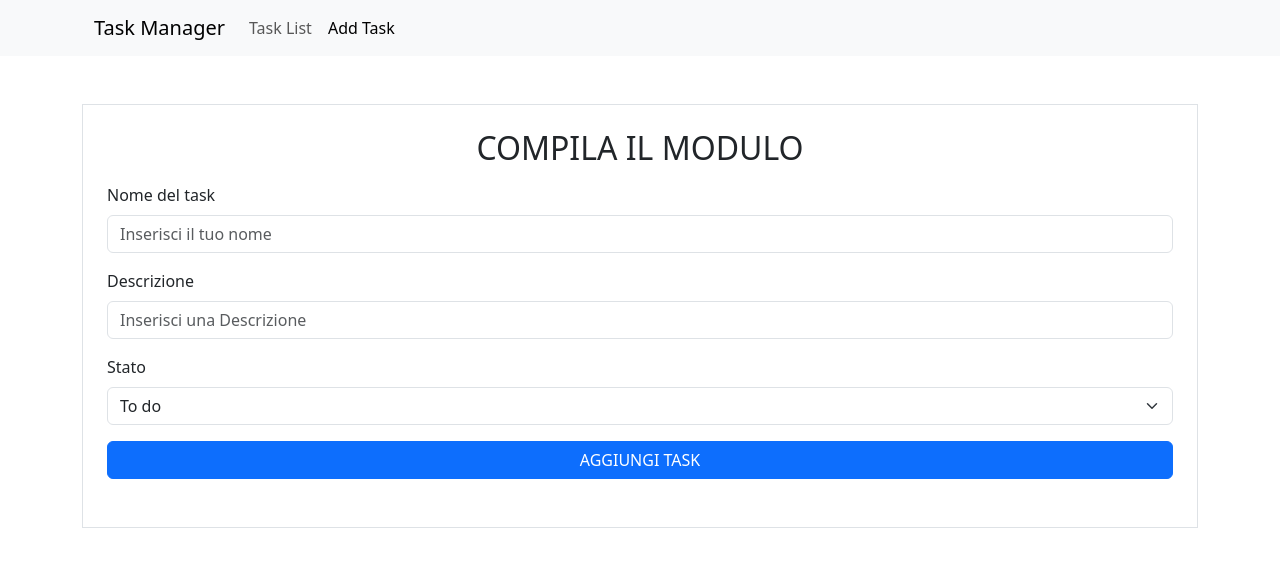
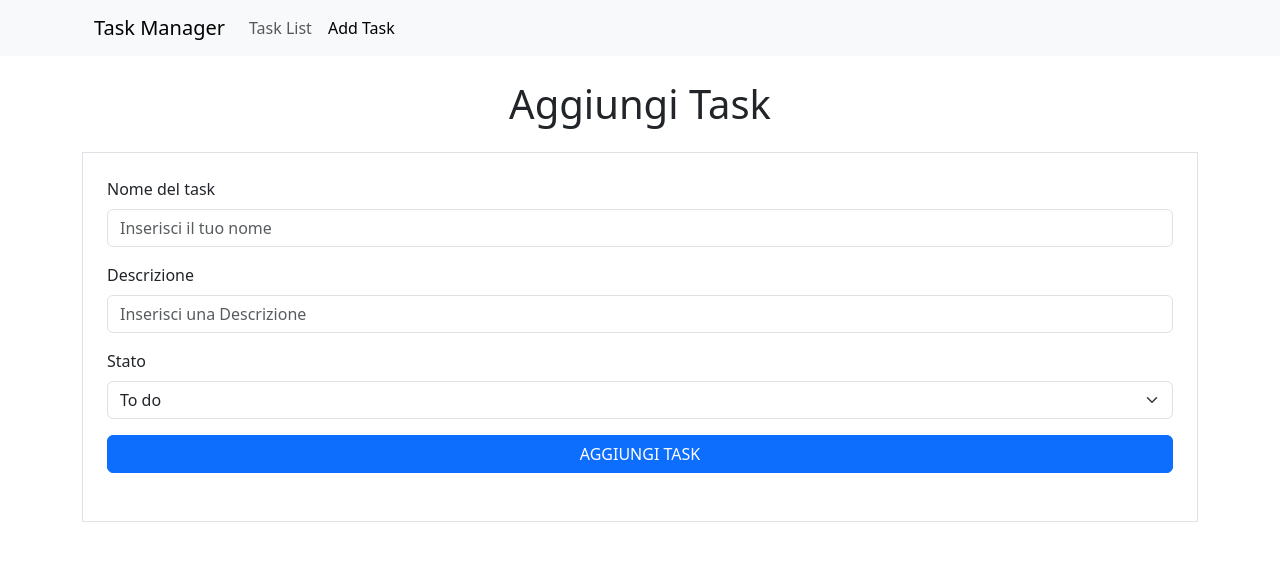
Before and after one commit to karlo-kasi/ex-react-task-manager, a React (Vite) app in the folder react-task-manager-front-end/: page /add-task in a window 1280 px wide. Shown: the top 566 px of the page. Built offline with nearby package versions, Linux system fonts and the light colour scheme; no server answers.

Commit message:
Small Fix

```diff
--- a/react-task-manager-front-end/src/hooks/useTask.jsx
+++ b/react-task-manager-front-end/src/hooks/useTask.js
@@ -1,6 +1,4 @@
 import { useEffect, useState } from "react";
-
-
 
 export default function useTasks() {
 
--- a/react-task-manager-front-end/src/pages/AddTask.jsx
+++ b/react-task-manager-front-end/src/pages/AddTask.jsx
@@ -31,8 +31,10 @@ export default function AddTask() {
     }
 
     return (
-        <div className="border mt-5 p-4">
-            <h2 className='mb-3 text-center'>COMPILA IL MODULO</h2>
+        <>
+            <div className="mt-4">
+                <h1 className="text-center mb-4">Aggiungi Task</h1>
+                <div className="border p-4">
                     <form
                         onSubmit={handleSubmit}
                     >
@@ -96,5 +98,9 @@ export default function AddTask() {
                         </div>
                     </form>
                 </div>
+            </div>
+        </>
+
+
     )
 }
```
Lines whose indentation alone changed are shown as unchanged.
